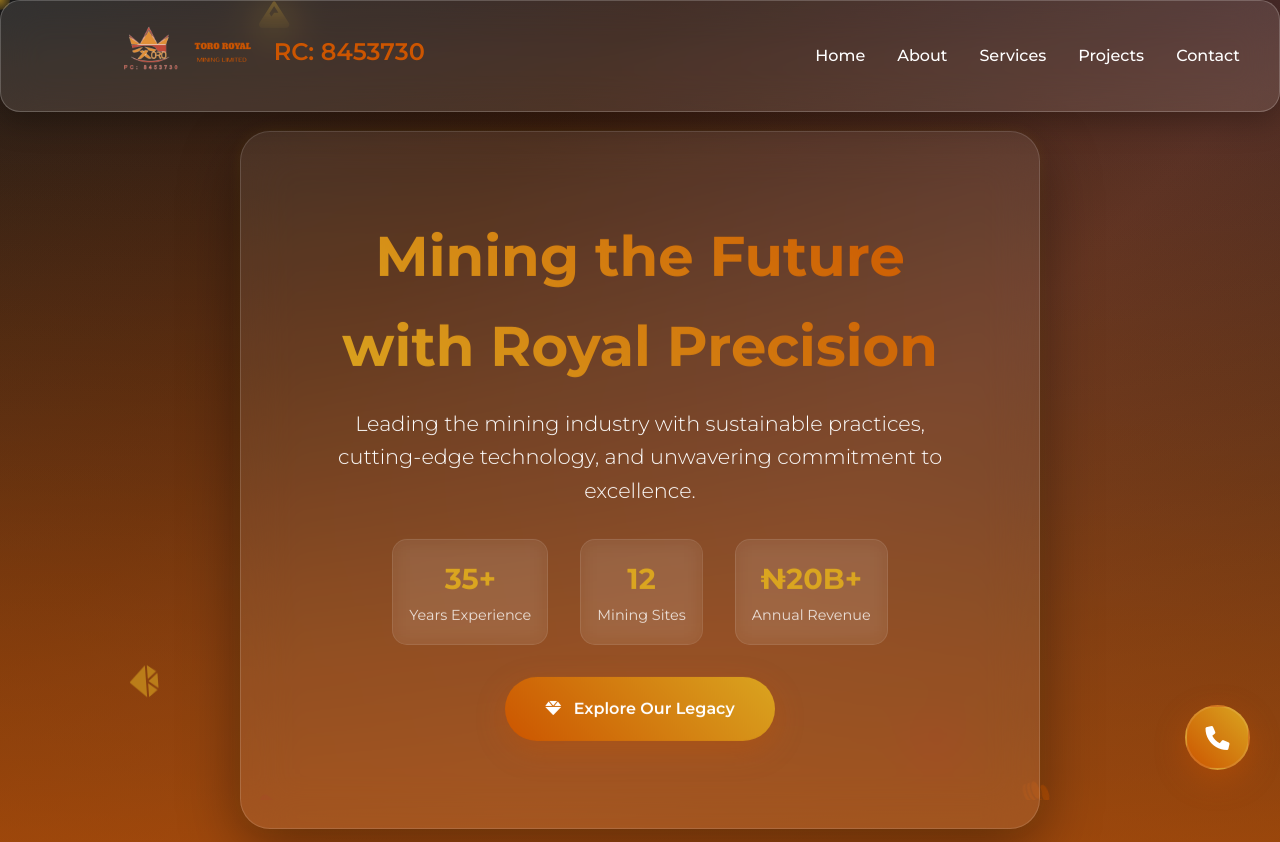
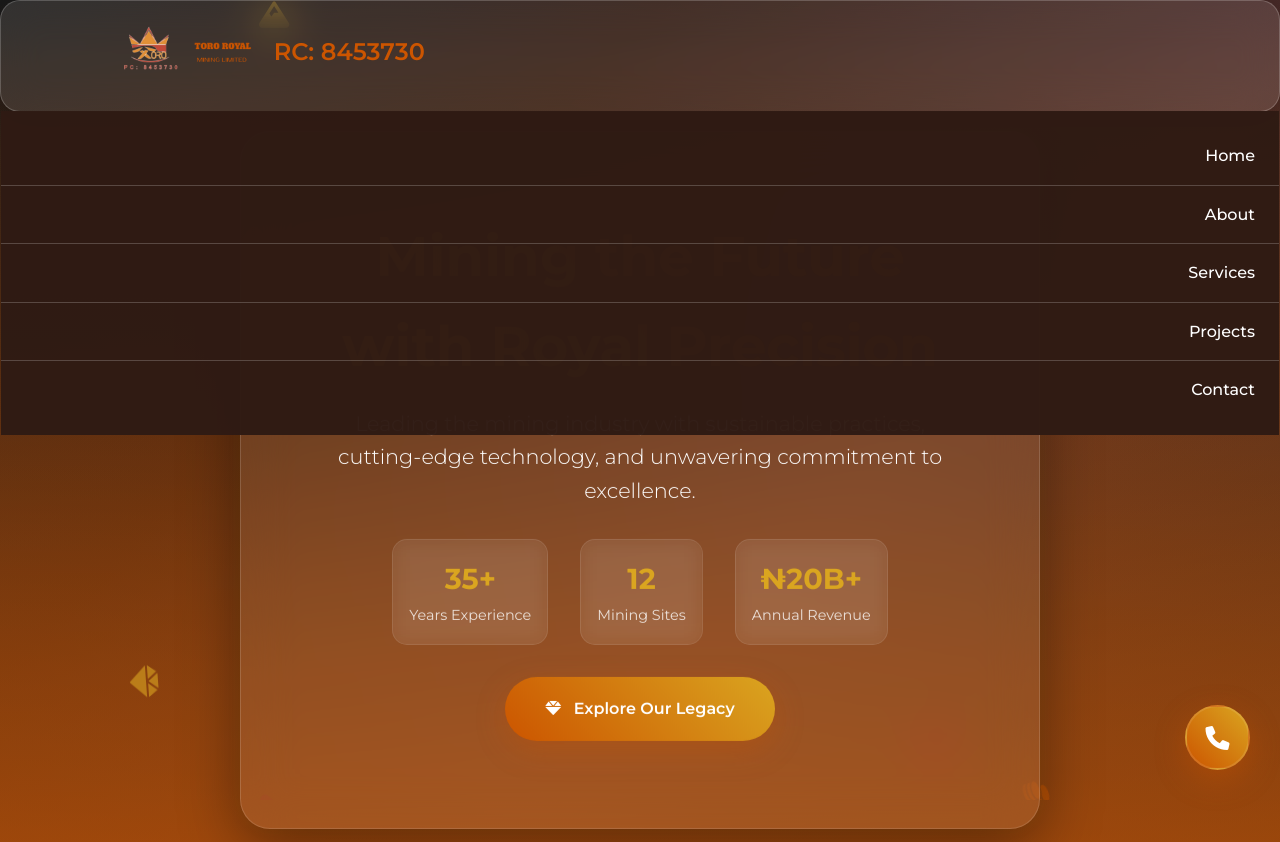
Before and after one commit to akande56/mining_project, a plain HTML site: page index.html in a window 1280 px wide. Shown: the top 842 px of the page. Drawn offline with nearby package versions, Linux system fonts and the light colour scheme.

Commit message:
fix index nav

```diff
--- a/index.html
+++ b/index.html
@@ -158,8 +158,28 @@
 
         .nav-menu {
             display: flex;
-            list-style: none;
-            gap: 2rem;
+            flex-direction: column;
+            align-items: flex-end;
+            width: 100%;
+            background: rgba(47, 27, 20, 0.98);
+            position: absolute;
+            top: 100%;
+            right: 0;
+            left: 0;
+            z-index: 1001;
+            padding: 1rem 0;
+            gap: 0;
+        }
+
+        .nav-menu li {
+            width: 100%;
+            text-align: right;
+            border-bottom: 1px solid var(--glass-border);
+            padding: 1rem 1.5rem;
+        }
+
+        .nav-menu li:last-child {
+            border-bottom: none;
         }
 
         .nav-link {
```
